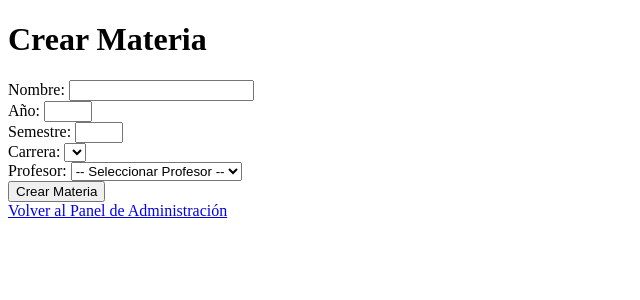
After one commit to Josu-Ferreyra/gestion-academica, a PHP site: the page made by views/materia/create.php in a window 1280 px wide. The commit adds this page. Shown: the top 300 px of the page, without its empty margins (0-640 px from the left). Run offline with PHP 8.4, Linux system fonts and the light colour scheme; the template is opened without the code that fills it, so the values that code supplies are empty.

Commit message:
feat(): Crear materias desde el panel de admin

```diff
--- a/index.php
+++ b/index.php
@@ -32,4 +32,8 @@ $router->post('/profesor/create', 'ProfesorController@createProfesor', ['admin']
 $router->get('/carrera/create', 'CarreraController@viewCreateCarrera', ['admin']);
 $router->post('/carrera/create', 'CarreraController@createCarrera', ['admin']);
 
+// Materia routes
+$router->get('/materia/create', 'MateriaController@viewCreateMateria', ['admin']);
+$router->post('/materia/create', 'MateriaController@createMateria', ['admin']);
+
 $router->dispatch($_SERVER['REQUEST_URI'], $_SERVER['REQUEST_METHOD']);
--- a/views/admin/index.php
+++ b/views/admin/index.php
@@ -38,6 +38,7 @@
     <a href="./alumno/create" class="btn btn-primary">Crear Alumno</a>
     <a href="./profesor/create" class="btn btn-primary">Crear Profesor</a>
     <a href="./carrera/create" class="btn btn-primary">Crear Carrera</a>
+    <a href="./materia/create" class="btn btn-primary">Crear Materia</a>
   </div>
 </body>
 
--- /dev/null
+++ b/views/materia/create.php
@@ -0,0 +1,53 @@
+<!DOCTYPE html>
+<html lang="es">
+
+<head>
+  <meta charset="UTF-8">
+  <title>Crear Materia</title>
+</head>
+
+<body>
+  <h1>Crear Materia</h1>
+
+  <form action="./create" method="POST">
+    <label for="nombre">Nombre:</label>
+    <input type="text" name="nombre" id="nombre" required>
+    <br>
+
+    <label for="anio">Año:</label>
+    <input type="number" name="anio" id="anio" min="1" max="5" required>
+    <br>
+
+    <label for="semestre">Semestre:</label>
+    <input type="number" name="semestre" id="semestre" min="1" max="2" required>
+    <br>
+
+    <label for="id_carrera">Carrera:</label>
+    <select name="id_carrera" id="id_carrera" required>
+      <?php foreach ($carreras as $carrera): ?>
+        <option value="<?= htmlspecialchars($carrera['id_carrera']) ?>">
+          <?= htmlspecialchars($carrera['nombre']) ?>
+        </option>
+      <?php endforeach; ?>
+    </select>
+    <br>
+
+    <label for="id_profesor">Profesor:</label>
+    <select name="id_profesor" id="id_profesor">
+      <option value="-1" disabled selected hidden>-- Seleccionar Profesor --</option>
+      <option value="">Ninguno</option>
+      <?php foreach ($profesores as $profesor): ?>
+        <option value="<?= htmlspecialchars($profesor['id_profesor']) ?>">
+          <?= htmlspecialchars($profesor['nombre']) . ' ' . htmlspecialchars($profesor['apellido']) ?>
+        </option>
+      <?php endforeach; ?>
+    </select>
+    <br>
+
+    <button type="submit">Crear Materia</button>
+  </form>
+
+  <a href="../admin">Volver al Panel de Administración</a>
+</body>
+
+</html>
```
Also changed, not shown: controllers/MateriaController.php (added, +42 -0 lines), models/Materia.php (+43 -0 lines), models/Profesor.php (+27 -0 lines).
